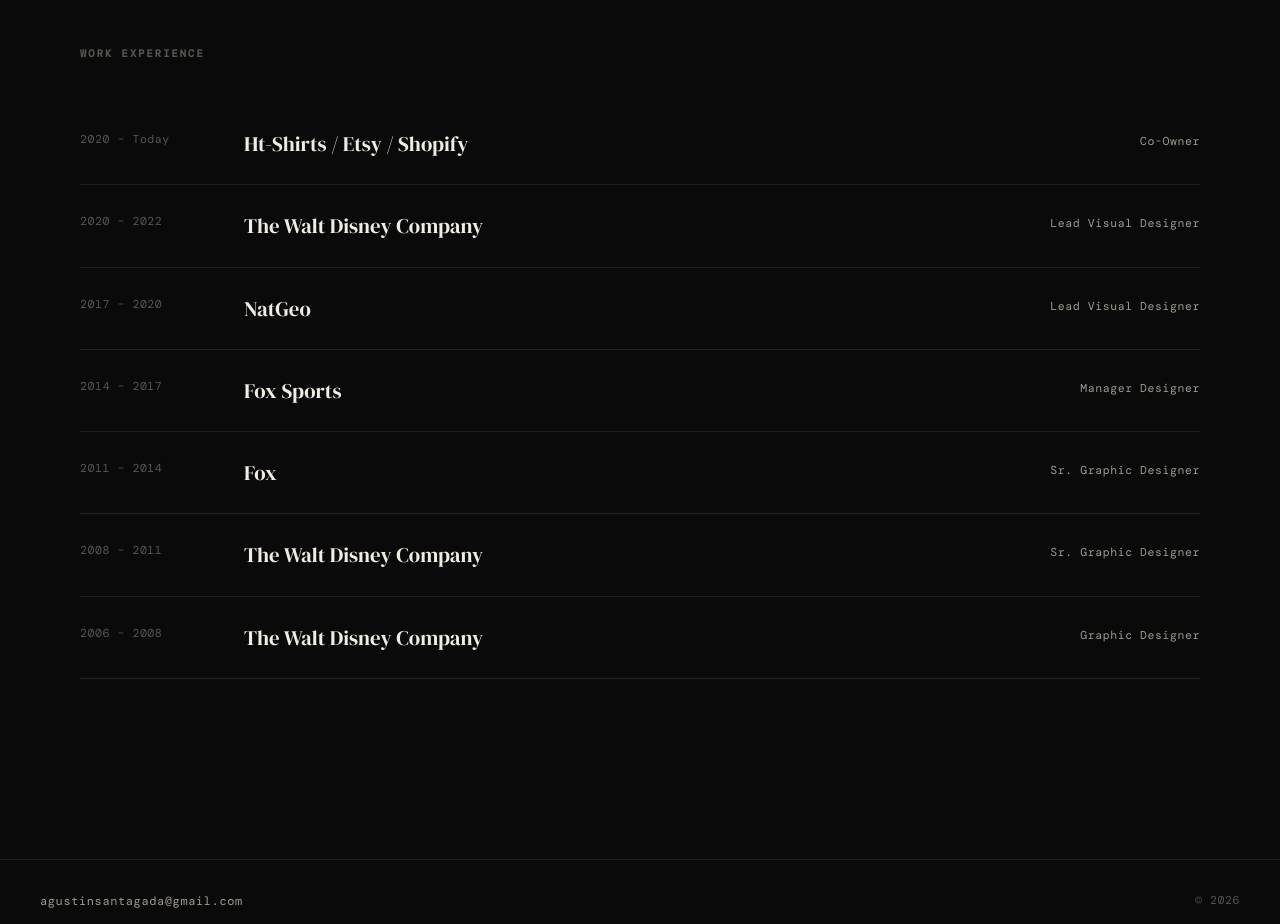
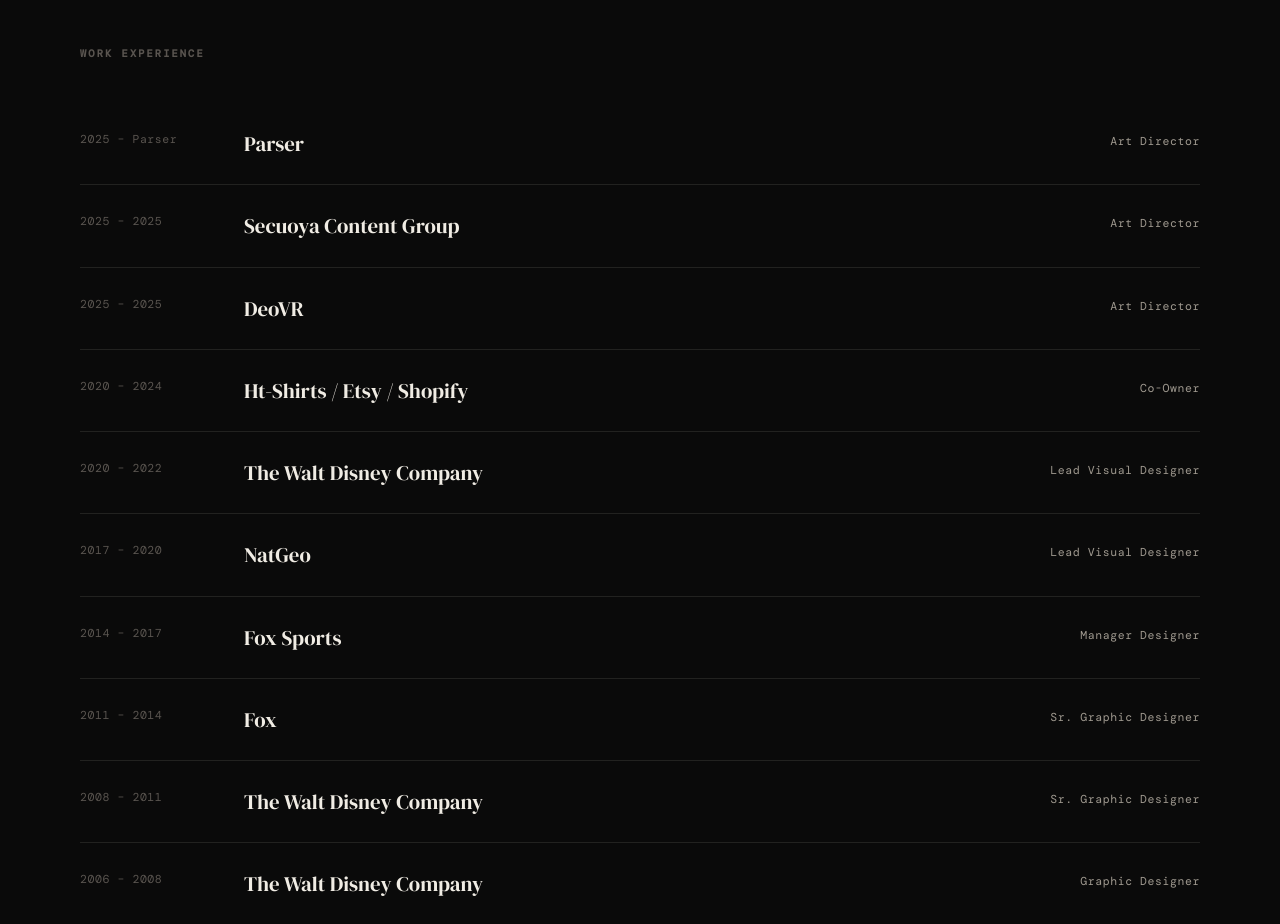
Before and after one commit to agustinsantagada/agustin-portfolio, a Next.js app: page /about in a window 1280 px wide. Shown: the part 980-1904 px from the top of the page. Built offline with nearby package versions, Linux system fonts and the light colour scheme; a web font is replaced by a local one.

Commit message:
feat: update professional experience section with recent roles

```diff
--- a/app/about/page.tsx
+++ b/app/about/page.tsx
@@ -9,7 +9,10 @@
 const services = ['Art Direction', 'Design', 'Marketing', 'E-Commerce']
 
 const experience = [
-  { years: '2020 – Today', company: 'Ht-Shirts / Etsy / Shopify', role: 'Co-Owner' },
+  { years: '2025 – Parser', company: 'Parser', role: 'Art Director' },
+  { years: '2025 – 2025', company: 'Secuoya Content Group', role: 'Art Director' },
+  { years: '2025 – 2025', company: 'DeoVR', role: 'Art Director' },
+  { years: '2020 – 2024', company: 'Ht-Shirts / Etsy / Shopify', role: 'Co-Owner' },
   { years: '2020 – 2022', company: 'The Walt Disney Company', role: 'Lead Visual Designer' },
   { years: '2017 – 2020', company: 'NatGeo', role: 'Lead Visual Designer' },
   { years: '2014 – 2017', company: 'Fox Sports', role: 'Manager Designer' },
```
